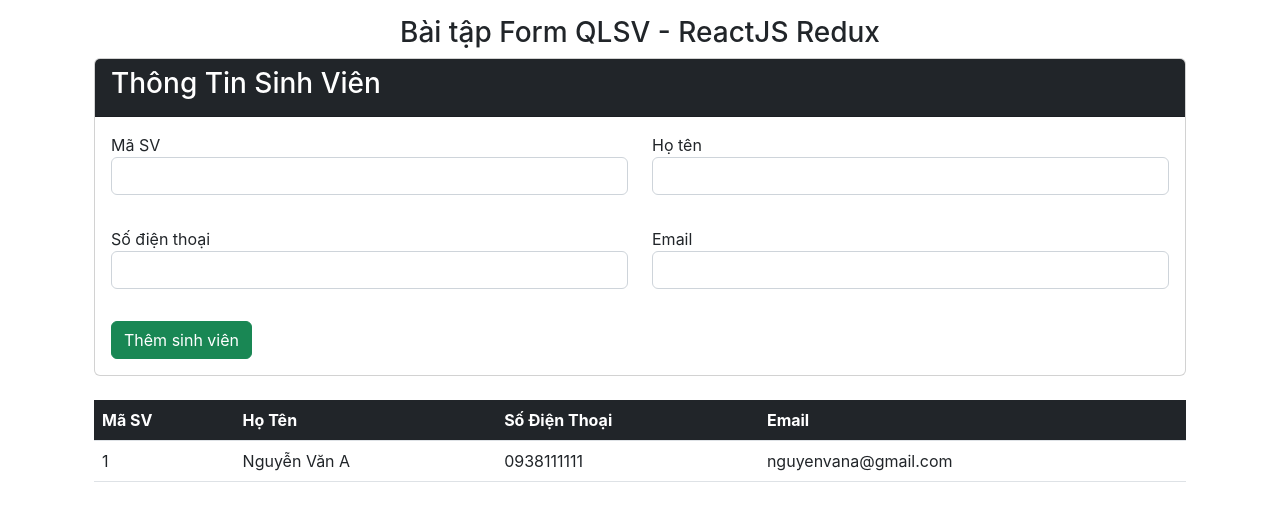
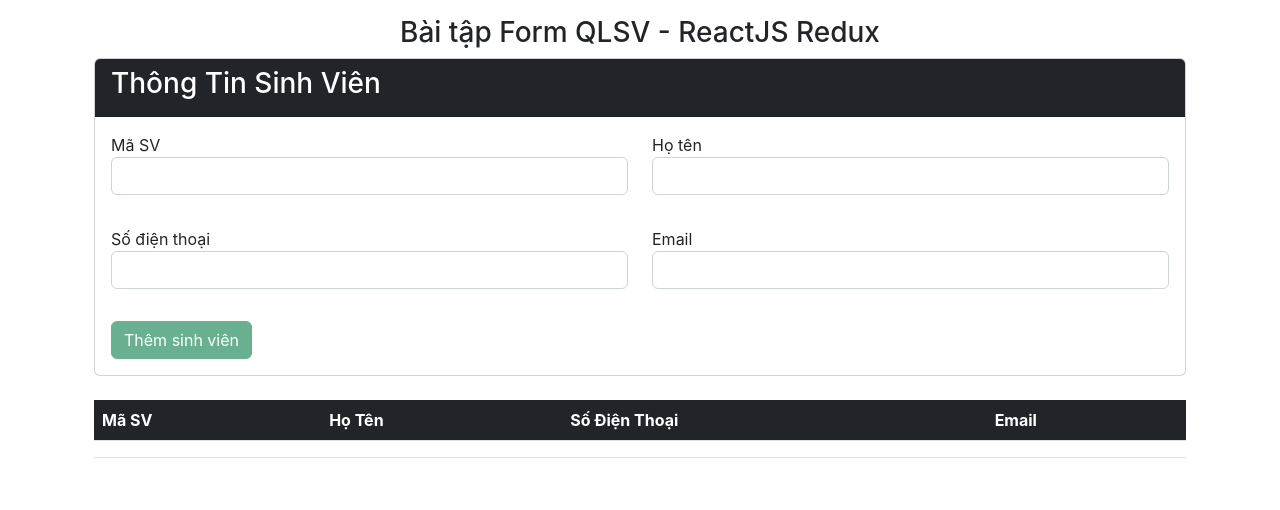
Before and after one commit to Tuyet-Vy-Stella/ReactJS-Form, a React (Create React App) app: page / in a window 1280 px wide. Shown: the top 510 px of the page. Built offline with nearby package versions, Linux system fonts and the light colour scheme.

Commit message:
finish validation check

```diff
--- a/src/component/BaiTapFormQLSV/FormThemSV.jsx
+++ b/src/component/BaiTapFormQLSV/FormThemSV.jsx
@@ -43,6 +43,7 @@ class FormThemSV extends Component {
 
     this.setState(
       {
+        ...this.state,
         values:values,
         errors:errors
       },
@@ -56,6 +57,21 @@ class FormThemSV extends Component {
     e.preventDefault(); //Prevent reloading page of browser when clicking button "Thêm sinh viên"
     this.props.addStudent(this.state.values);
   };
+
+  checkValid = () => {
+    let valid = true; //No error
+    for(let key in this.state.errors){
+      if(this.state.errors[key] !== '' || this.state.values[key] === ''){ //Content errMessage apprears or empty input
+        valid = false;
+      }
+    }
+    if(valid){
+      return <button type="submit" className="btn btn-success">
+      Thêm sinh viên</button>
+    }
+    return <button type="submit" disabled className="btn btn-success">
+    Thêm sinh viên</button>
+  }
 
   render() {
     return (
@@ -119,9 +135,8 @@ class FormThemSV extends Component {
               </div>
               <div className="row">
                 <div className="col-md-12">
-                  <button type="submit" className="btn btn-success">
-                    Thêm sinh viên
-                  </button>
+                    {this.checkValid()}
+
                 </div>
               </div>
             </form>
--- a/src/redux/reducers/QLSVReducer.jsx
+++ b/src/redux/reducers/QLSVReducer.jsx
@@ -1,6 +1,6 @@
 
 const stateDefault = {
-    arrStudent: [{id:1, fullName:'Nguyễn Văn A', phoneNumber:'0938111111', email:'nguyenvana@gmail.com'}]
+    arrStudent: [{id:'', fullName:'', phoneNumber:'', email:''}]
 }
 
 export const QLSVReducer = (state = stateDefault, action) => {
```
